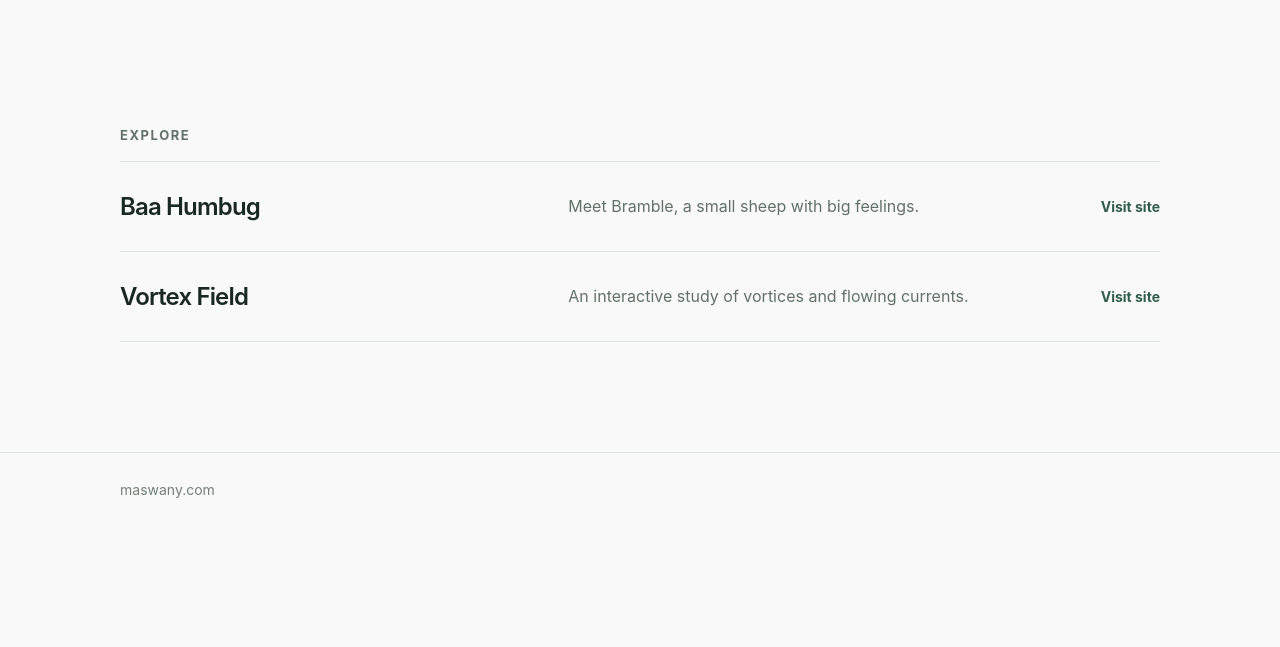
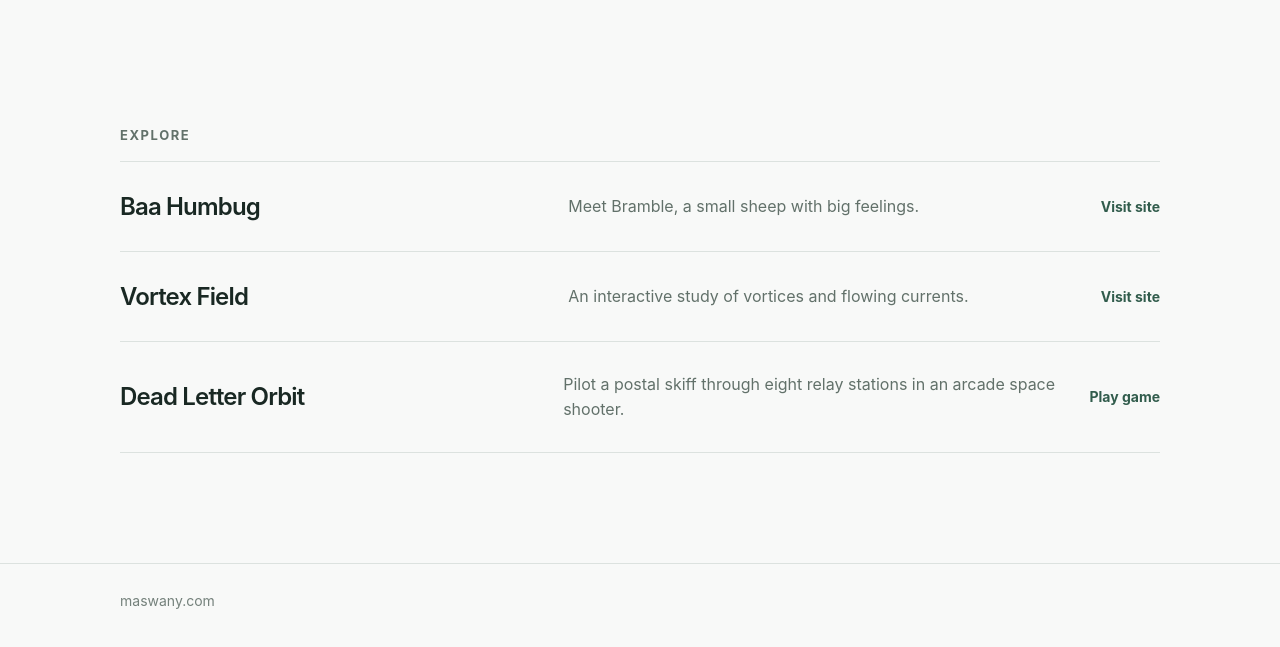
Before and after one commit to sojourner1087/sojourner1087.github.io, a plain HTML site: page index.html in a window 1280 px wide. Shown: the part 553-1200 px from the top of the page. Before the commit the page ends 1089 px from the top, so only its background shows below. Drawn offline with Linux system fonts and the light colour scheme.

Commit message:
Link Dead Letter Orbit from the Maswany homepage

```diff
--- a/index.html
+++ b/index.html
@@ -57,6 +57,11 @@
         <p>An interactive study of vortices and flowing currents.</p>
         <span class="visit">Visit site</span>
       </a>
+      <a class="project" href="https://shooter.maswany.com/">
+        <h2>Dead Letter Orbit</h2>
+        <p>Pilot a postal skiff through eight relay stations in an arcade space shooter.</p>
+        <span class="visit">Play game</span>
+      </a>
     </section>
   </main>
   <footer><div class="wrap">maswany.com</div></footer>
```
